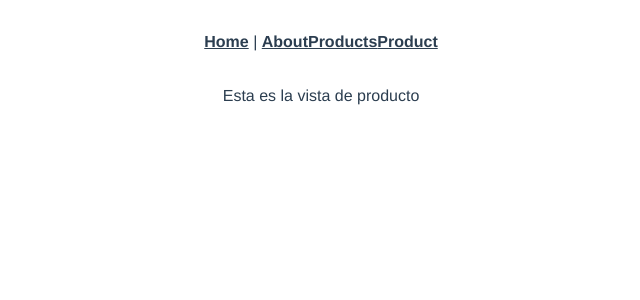
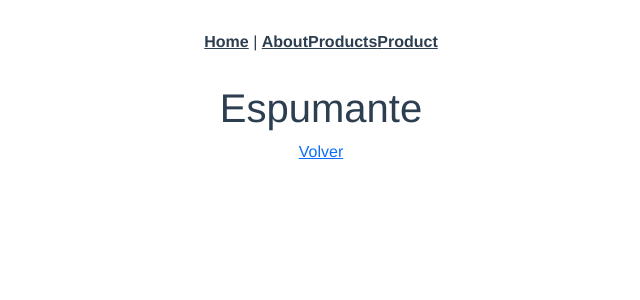
Before and after one commit to PaulaG73/ej5_m6, a Vue app: page /product/1 in a window 1280 px wide. Shown: the top 300 px of the page, without its empty margins (319-959 px from the left). Built offline with nearby package versions, Linux system fonts and the light colour scheme.

Commit message:
ajustando rutas

```diff
--- a/src/views/ProductView.vue
+++ b/src/views/ProductView.vue
@@ -1,16 +1,26 @@
 <template>
     <div>
-<p>Esta es la vista de producto</p>
+        <h1>{{ product.name }}</h1>
+
+
+        <router-link to="'/productos'">Volver</router-link>
     </div>
 </template>
 
 <script setup>
-import { useRouter } from 'vue-router';
-const route = useRouter
+import { computed } from 'vue';
+import { useRoute } from 'vue-router';
+const route = useRoute()
 
+const products = [
+    { id: 1, name: "Espumante" },
+    { id: 2, name: "Vino" },
+    { id: 3, name: "Pisco" }
+
+]
+const product = computed(() => products.find((item) => item.id == route.params.id))
 
 </script>
 
-<style scoped>
 
-</style>
+<style scoped></style>
```
